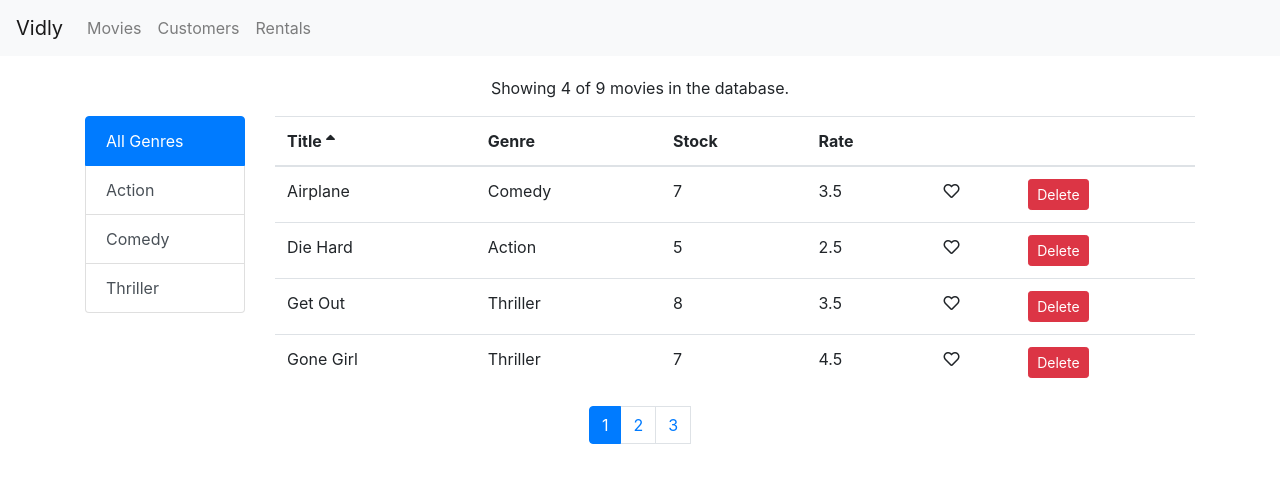
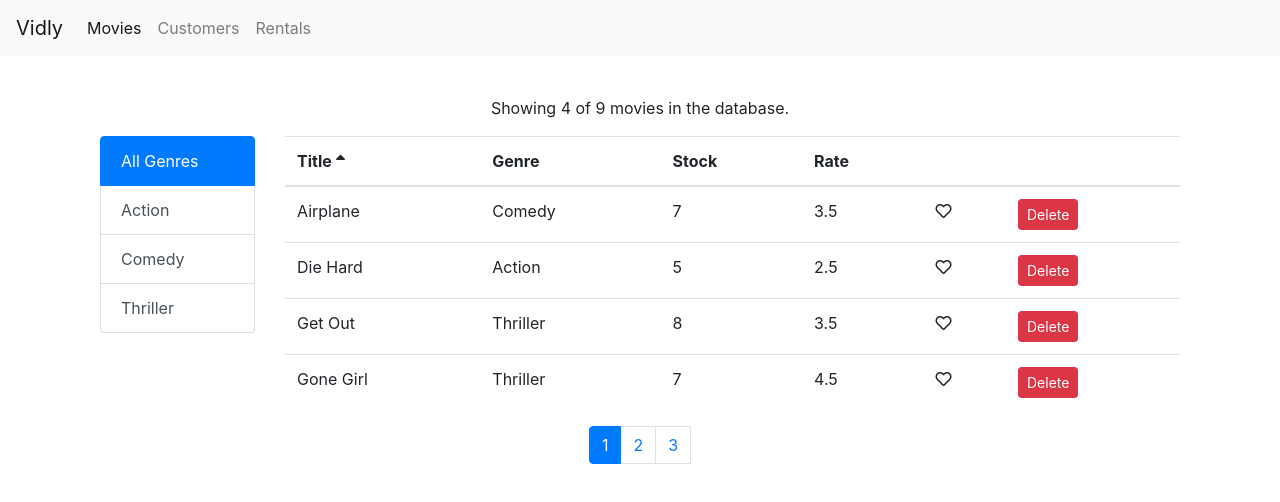
Before and after one commit to IzzyBeraja/Vidly-FrontEnd, a React (Create React App) app: page /Movies in a window 1280 px wide. Shown: the top 502 px of the page. Built offline with nearby package versions, Linux system fonts and the light colour scheme.

Commit message:
Added a navbar component. Changed name of 404 page. Added navbar to App.js.

```diff
--- /dev/null
+++ b/src/App.js
@@ -0,0 +1,30 @@
+import React, { Component } from "react";
+import { Route, Switch, Redirect } from "react-router-dom";
+import MoviesMenu from "./components/moviesMenu";
+import Customers from "./components/customers";
+import Rentals from "./components/rentals";
+import NotFound from "./components/notFound";
+import NavBar from "./components/navBar";
+import "./App.css";
+
+class App extends Component {
+  render() {
+    return (
+      <React.Fragment>
+        <NavBar />
+        <main className="container">
+          <Switch>
+            <Route path="/Movies" component={MoviesMenu} />
+            <Route path="/Customers" component={Customers} />
+            <Route path="/Rentals" component={Rentals} />
+            <Route path="/notFound" component={NotFound} />
+            <Redirect from="/" exact to="/Movies" />
+            <Redirect to="/notFound" />
+          </Switch>
+        </main>
+      </React.Fragment>
+    );
+  }
+}
+
+export default App;
--- a/src/App.jsx
+++ /dev/null
@@ -1,48 +0,0 @@
-import React, { Component } from "react";
-import { Route, Link, Switch, Redirect } from "react-router-dom";
-import "./App.css";
-import MoviesMenu from "./components/moviesMenu";
-import Customers from "./components/customers";
-import Rentals from "./components/rentals";
-import NotFound from "./components/404-notFound";
-
-class App extends Component {
-  render() {
-    return (
-      <div>
-        <nav className="navbar navbar-expand-lg navbar-light bg-light">
-          <Link className="navbar-brand" to="/">
-            Vidly
-          </Link>
-          <ul className="navbar-nav mr-auto">
-            <li className="navbar-item">
-              <Link className="nav-link" to="/Movies">
-                Movies
-              </Link>
-            </li>
-            <li className="navbar-item">
-              <Link className="nav-link" to="/Customers">
-                Customers
-              </Link>
-            </li>
-            <li className="navbar-item">
-              <Link className="nav-link" to="/Rentals">
-                Rentals
-              </Link>
-            </li>
-          </ul>
-        </nav>
-        <Switch>
-          <Route path="/Movies" component={MoviesMenu} />
-          <Route path="/Customers" component={Customers} />
-          <Route path="/Rentals" component={Rentals} />
-          <Route path="/404-notFound" component={NotFound} />
-          <Redirect path="/" exact to="/Movies" />
-          <Redirect to="/404-notFound" />
-        </Switch>
-      </div>
-    );
-  }
-}
-
-export default App;
--- /dev/null
+++ b/src/components/navBar.jsx
@@ -0,0 +1,31 @@
+import React from "react";
+import { Link, NavLink } from "react-router-dom";
+
+const NavBar = () => {
+  return (
+    <nav className="navbar navbar-expand-lg navbar-light bg-light">
+      <Link className="navbar-brand" to="/">
+        Vidly
+      </Link>
+      <ul className="navbar-nav mr-auto">
+        <li className="navbar-item">
+          <NavLink className="nav-link" to="/Movies">
+            Movies
+          </NavLink>
+        </li>
+        <li className="navbar-item">
+          <NavLink className="nav-link" to="/Customers">
+            Customers
+          </NavLink>
+        </li>
+        <li className="navbar-item">
+          <NavLink className="nav-link" to="/Rentals">
+            Rentals
+          </NavLink>
+        </li>
+      </ul>
+    </nav>
+  );
+};
+
+export default NavBar;
--- a/src/index.js
+++ b/src/index.js
@@ -1,11 +1,11 @@
 import React from "react";
 import ReactDOM from "react-dom";
+import { BrowserRouter } from "react-router-dom";
 import "./index.css";
-import App from "./App.jsx";
+import App from "./App.js";
 import * as serviceWorker from "./serviceWorker";
 import "bootstrap/dist/css/bootstrap.css";
 import "@fortawesome/fontawesome-free/css/all.css";
-import { BrowserRouter } from "react-router-dom";
 
 ReactDOM.render(
   <React.StrictMode>
```
Also changed, not shown: src/components/notFound.jsx (renamed from src/components/404-notFound.jsx).
